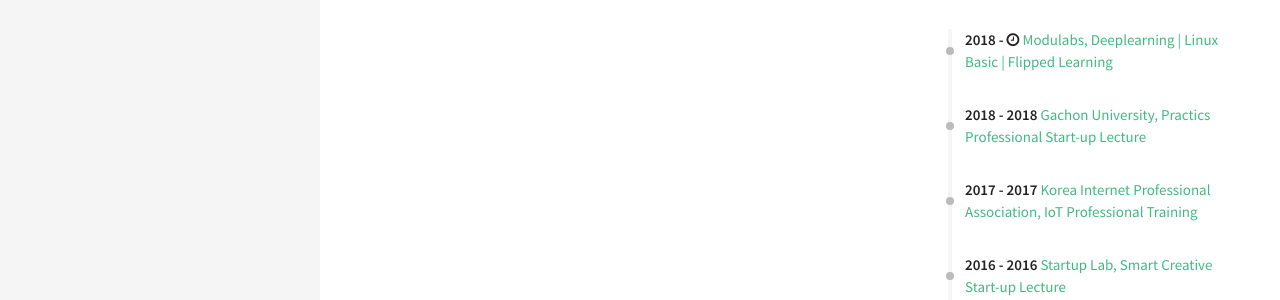
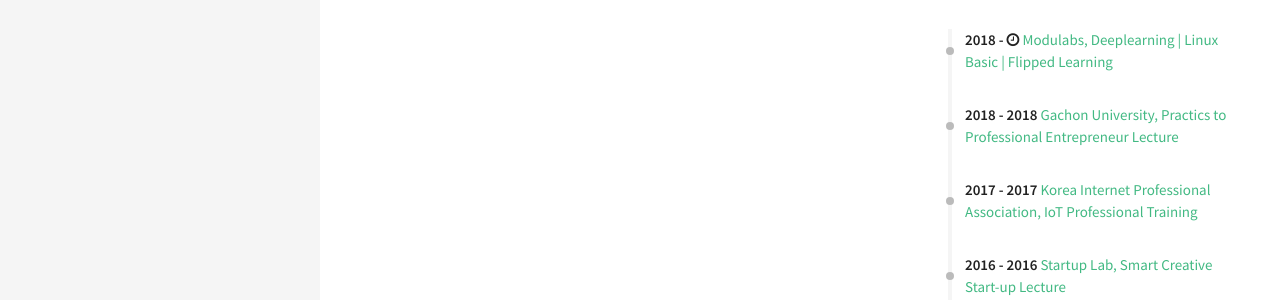
Before and after one commit to esteepark/esteepark.github.io, a Jekyll site: the page built from resume.html, in a window 1280 px wide. Shown: the part 779-1079 px from the top of the page. Built offline with Jekyll 4.4.1, drawn with Linux system fonts in a browser that asks for light colours; nearby versions of some CDN libraries.

Commit message:
by esteepark

```diff
--- a/_data/index/education.yml
+++ b/_data/index/education.yml
@@ -3,7 +3,7 @@
   date: 2018 - <i class="fa fa-clock-o" aria-hidden="true" title="Until Now"></i>
   descr: <br> (expected graduation in 2019)
 
-- name: Gachon University, Practics Professional Start-up Lecture
+- name: Gachon University, Practics to Professional Entrepreneur Lecture
   link: http://www.gachon.ac.kr/community/opencampus/
   date: 2018 - 2018
 
```
